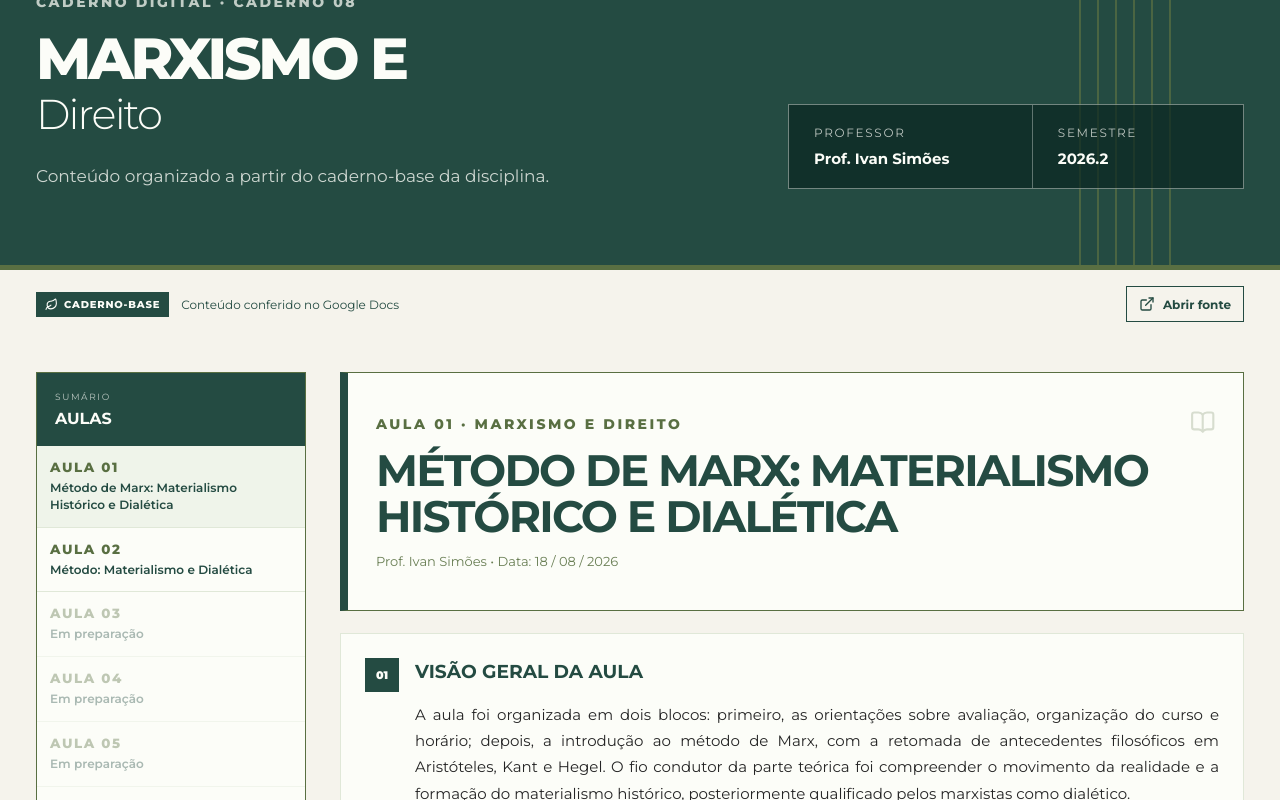
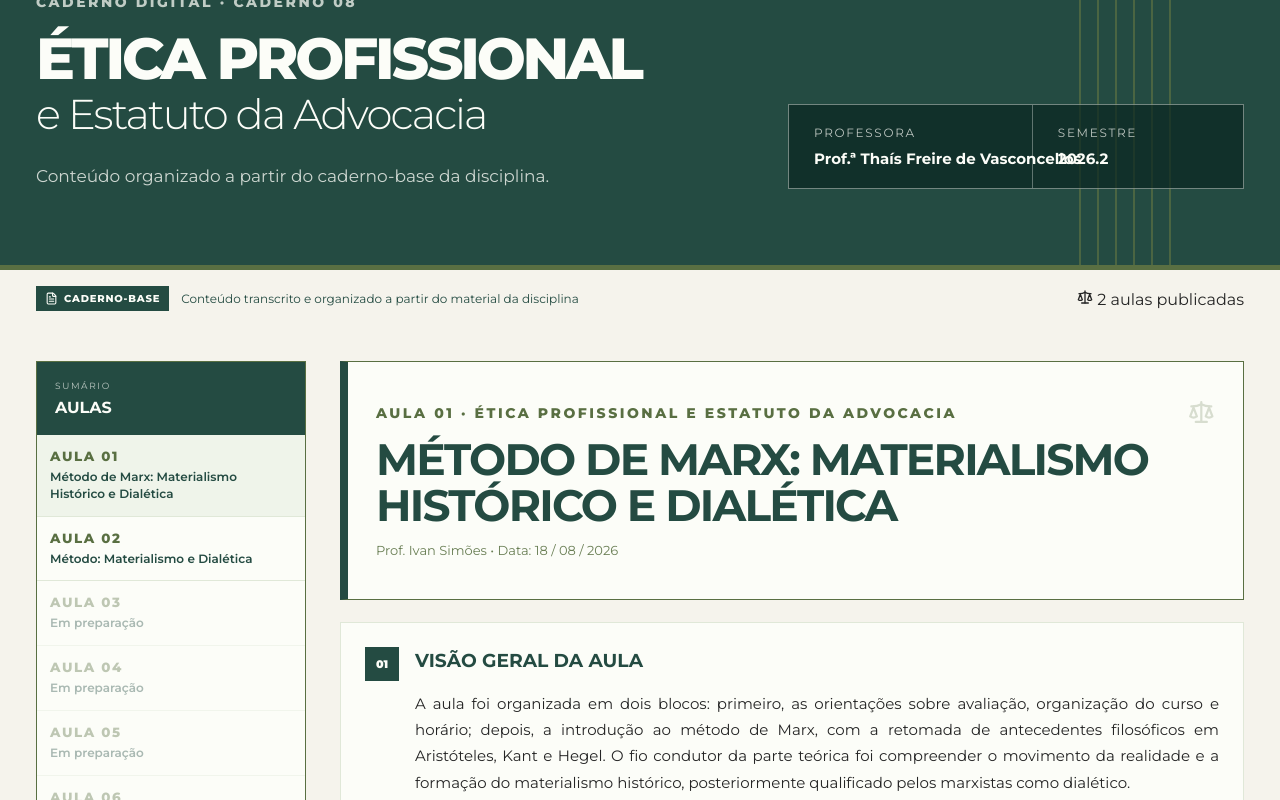
Before and after one commit to marianadireito8ufrj-max/marxismo-e-direito, a React (Vite) app: page / in a window 1280 px wide. Shown: the part 240-1040 px from the top of the page. Built offline with nearby package versions, Linux system fonts and the light colour scheme.

Commit message:
Cria interface do caderno digital de Ética

```diff
--- a/src/App.tsx
+++ b/src/App.tsx
@@ -1,24 +1,37 @@
 import { useMemo, useState } from "react";
-import { ArrowLeft, BookOpen, ExternalLink, Eye, EyeOff, KeyRound, Leaf, Mail, ShieldCheck } from "lucide-react";
-import { aulas, fonteGoogleDocs, type Bloco } from "./data";
+import {
+  ArrowLeft,
+  BookOpen,
+  Eye,
+  EyeOff,
+  FileText,
+  KeyRound,
+  Mail,
+  Scale,
+  ShieldCheck,
+} from "lucide-react";
+import { aulas, type Bloco } from "./data";
 
 type Secao = { titulo: string; itens: Bloco[] };
 
 function agruparSecoes(blocos: Bloco[]): Secao[] {
   const secoes: Secao[] = [];
   let atual: Secao | null = null;
+
   for (const bloco of blocos) {
     if (bloco.tipo === "secao") {
       atual = { titulo: bloco.texto, itens: [] };
       secoes.push(atual);
-    } else {
-      if (!atual) {
-        atual = { titulo: "Notas da aula", itens: [] };
-        secoes.push(atual);
-      }
-      atual.itens.push(bloco);
+      continue;
     }
+
+    if (!atual) {
+      atual = { titulo: "Notas da aula", itens: [] };
+      secoes.push(atual);
+    }
+    atual.itens.push(bloco);
   }
+
   return secoes;
 }
 
@@ -30,8 +43,10 @@ export default function App() {
   const [senha, setSenha] = useState("");
   const [lembrar, setLembrar] = useState(true);
   const [avisoLogin, setAvisoLogin] = useState("");
+
   const aula = aulas.find((item) => item.numero === aulaSelecionada && item.publicada) ?? aulas[0];
   const secoes = useMemo(() => agruparSecoes(aula.blocos), [aula]);
+  const publicadas = aulas.filter((item) => item.publicada).length;
 
   if (loginAberto) {
     return (
@@ -41,13 +56,17 @@ export default function App() {
             <strong>Faculdade Nacional de Direito</strong>
             <span>FND · UFRJ · 8º período · 2026.2</span>
           </div>
+
           <div className="login-brand-main">
             <p>Caderno digital · Caderno 08</p>
-            <h1>Marxismo e <span>Direito</span></h1>
-            <p className="login-brand-copy">Caderno digital da disciplina, com conteúdo organizado a partir do caderno-base.</p>
+            <h1>Ética Profissional <span>e Estatuto da Advocacia</span></h1>
+            <p className="login-brand-copy">
+              Caderno digital da disciplina, organizado a partir do caderno-base de Ética Profissional e Estatuto da Advocacia.
+            </p>
           </div>
+
           <div className="login-brand-footer">
-            <span><ShieldCheck size={16}/> Ambiente acadêmico</span>
+            <span><ShieldCheck size={16} /> Ambiente acadêmico</span>
             <span>FND · UFRJ</span>
           </div>
         </section>
@@ -55,41 +74,43 @@ export default function App() {
         <section className="login-access">
           <div className="login-geometry" aria-hidden="true" />
           <section className="login-card">
-            <p className="login-eyebrow">Marxismo e Direito</p>
+            <p className="login-eyebrow">Ética Profissional e Estatuto da Advocacia</p>
             <h2>Acesse o caderno</h2>
-            <p className="login-copy">Entre com sua conta para acessar e sincronizar o conteúdo da disciplina.</p>
+            <p className="login-copy">Entre com sua conta para acessar futuras funções de sincronização e edição.</p>
             <div className="login-rule" />
 
-            <form onSubmit={(e) => { e.preventDefault(); setAvisoLogin("A autenticação real será conectada na próxima etapa."); }}>
-              <label>E-mail
+            <form onSubmit={(e) => { e.preventDefault(); setAvisoLogin("A autenticação ainda não está conectada nesta versão do caderno."); }}>
+              <label>
+                E-mail
                 <div className="input-with-icon">
-                  <Mail size={18}/>
+                  <Mail size={18} />
                   <input type="email" required value={email} onChange={(e) => setEmail(e.target.value)} placeholder="seuemail@ufrj.br" />
                 </div>
               </label>
-              <label>Senha
+
+              <label>
+                Senha
                 <div className="input-with-icon password-field">
-                  <KeyRound size={18}/>
+                  <KeyRound size={18} />
                   <input type={mostrarSenha ? "text" : "password"} required value={senha} onChange={(e) => setSenha(e.target.value)} placeholder="Digite sua senha" />
-                  <button type="button" className="password-toggle" onClick={() => setMostrarSenha((v) => !v)} aria-label={mostrarSenha ? "Ocultar senha" : "Mostrar senha"}>{mostrarSenha ? <EyeOff size={18}/> : <Eye size={18}/>}</button>
+                  <button type="button" className="password-toggle" onClick={() => setMostrarSenha((v) => !v)} aria-label={mostrarSenha ? "Ocultar senha" : "Mostrar senha"}>
+                    {mostrarSenha ? <EyeOff size={18} /> : <Eye size={18} />}
+                  </button>
                 </div>
               </label>
+
               <div className="login-row">
                 <label className="remember"><input type="checkbox" checked={lembrar} onChange={(e) => setLembrar(e.target.checked)} /> Continuar conectado</label>
                 <button className="text-link" type="button">Esqueci minha senha</button>
               </div>
+
               {avisoLogin && <p className="login-note">{avisoLogin}</p>}
-              <button className="login-primary" type="submit"><KeyRound size={18}/> Entrar no caderno</button>
+              <button className="login-primary" type="submit"><KeyRound size={18} /> Entrar no caderno</button>
             </form>
 
             <div className="login-divider"><span>ou</span></div>
-            <button className="guest-button" type="button" onClick={() => { setLoginAberto(false); setAvisoLogin(""); }}><BookOpen size={18}/> Entrar sem login · somente leitura</button>
-            <p className="guest-note">Acesso sem login disponível apenas para leitura. Edição e integração com o Google Drive exigem autenticação.</p>
-
-            <div className="login-bottom-links">
-              <button type="button">Esqueci meu e-mail</button><span>·</span><button type="button">Cadastre-se</button>
-            </div>
-            <p className="privacy-note">Seus dados de acesso são usados apenas para autenticar sua conta acadêmica.</p>
+            <button className="guest-button" type="button" onClick={() => { setLoginAberto(false); setAvisoLogin(""); }}><BookOpen size={18} /> Entrar sem login · somente leitura</button>
+            <p className="guest-note">O conteúdo acadêmico está disponível em modo de leitura. A autenticação poderá ser conectada em uma etapa futura.</p>
           </section>
         </section>
       </main>
@@ -100,21 +121,23 @@ export default function App() {
     <div className="app-shell">
       <header className="hero">
         <div className="hero-top">
-          <button className="account-link" onClick={() => setLoginAberto(true)}><ArrowLeft size={19}/> <span>Entrar na conta</span></button>
+          <button className="account-link" onClick={() => setLoginAberto(true)}><ArrowLeft size={19} /> <span>Entrar na conta</span></button>
           <div className="institution">
             <strong>Faculdade Nacional de Direito</strong>
             <span>FND · UFRJ · 8º período · 2026.2</span>
           </div>
         </div>
+
         <div className="hero-main">
           <div className="hero-copy">
             <p className="eyebrow light">Caderno digital · Caderno 08</p>
-            <h1>Marxismo e <span>Direito</span></h1>
+            <h1>Ética Profissional <span>e Estatuto da Advocacia</span></h1>
             <p>Conteúdo organizado a partir do caderno-base da disciplina.</p>
           </div>
+
           <div className="hero-side">
             <div className="meta-box">
-              <div><span>Professor</span><strong>Prof. Ivan Simões</strong></div>
+              <div><span>Professora</span><strong>Prof.ª Thaís Freire de Vasconcellos</strong></div>
               <div><span>Semestre</span><strong>2026.2</strong></div>
             </div>
           </div>
@@ -123,12 +146,10 @@ export default function App() {
 
       <section className="source-bar">
         <div>
-          <span className="badge"><Leaf size={13}/> Caderno-base</span>
-          <span>Conteúdo conferido no Google Docs</span>
+          <span className="badge"><FileText size={13} /> Caderno-base</span>
+          <span>Conteúdo transcrito e organizado a partir do material da disciplina</span>
         </div>
-        <a className="secondary" href={fonteGoogleDocs} target="_blank" rel="noreferrer">
-          <ExternalLink size={16}/> Abrir fonte
-        </a>
+        <span className="source-count"><Scale size={16} /> {publicadas} aulas publicadas</span>
       </section>
 
       <main className="content-grid">
@@ -137,7 +158,12 @@ export default function App() {
             <div className="toc-title"><span>Sumário</span><strong>Aulas</strong></div>
             <nav>
               {aulas.map((item) => (
-                <button key={item.numero} disabled={!item.publicada} className={aula.numero === item.numero ? "active" : ""} onClick={() => setAulaSelecionada(item.numero)}>
+                <button
+                  key={item.numero}
+                  disabled={!item.publicada}
+                  className={aula.numero === item.numero ? "active" : ""}
+                  onClick={() => setAulaSelecionada(item.numero)}
+                >
                   <small>Aula {String(item.numero).padStart(2, "0")}</small>
                   <span>{item.publicada ? item.titulo : "Em preparação"}</span>
                 </button>
@@ -148,15 +174,42 @@ export default function App() {
 
         <section className="lesson-column">
           <div className="lesson-head">
-            <div><p className="eyebrow">Aula {String(aula.numero).padStart(2, "0")} · Marxismo e Direito</p><h2>{aula.titulo}</h2><p>{aula.meta}</p></div>
-            <BookOpen size={42}/>
+            <div>
+              <p className="eyebrow">Aula {String(aula.numero).padStart(2, "0")} · Ética Profissional e Estatuto da Advocacia</p>
+              <h2>{aula.titulo}</h2>
+              <p>{aula.meta}</p>
+            </div>
+            <Scale size={44} />
           </div>
+
           <div className="sections">
             {secoes.map((secao, indice) => (
-              <article key={`${aula.numero}-${secao.titulo}`}><span className="number">{String(indice + 1).padStart(2, "0")}</span><div><h3>{secao.titulo}</h3><div className="section-body">{secao.itens.map((item, i) => item.tipo === "subsecao" ? <h4 key={i}>{item.texto}</h4> : <p key={i}>{item.texto}</p>)}</div></div></article>
+              <article key={`${aula.numero}-${secao.titulo}`}>
+                <span className="number">{String(indice + 1).padStart(2, "0")}</span>
+                <div>
+                  <h3>{secao.titulo}</h3>
+                  <div className="section-body">
+                    {secao.itens.map((item, i) => {
+                      if (item.tipo === "subsecao") return <h4 key={i}>{item.texto}</h4>;
+                      if (item.tipo === "lista") {
+                        return (
+                          <ul key={i}>
+                            {item.itens.map((texto, j) => <li key={j}>{texto}</li>)}
+                          </ul>
+                        );
+                      }
+                      return <p key={i}>{item.texto}</p>;
+                    })}
+                  </div>
+                </div>
+              </article>
             ))}
           </div>
-          <footer><span>Marxismo e Direito · Caderno 08</span><span>Transcrito, organizado e diagramado por Mariana Monteiro</span></footer>
+
+          <footer>
+            <span>Ética Profissional e Estatuto da Advocacia · Caderno 08</span>
+            <span>Transcrito, organizado e diagramado por Mariana Monteiro</span>
+          </footer>
         </section>
       </main>
     </div>
```
